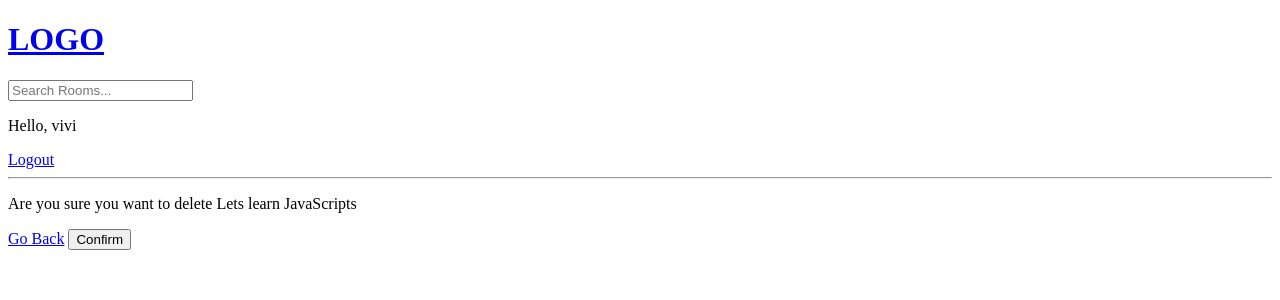
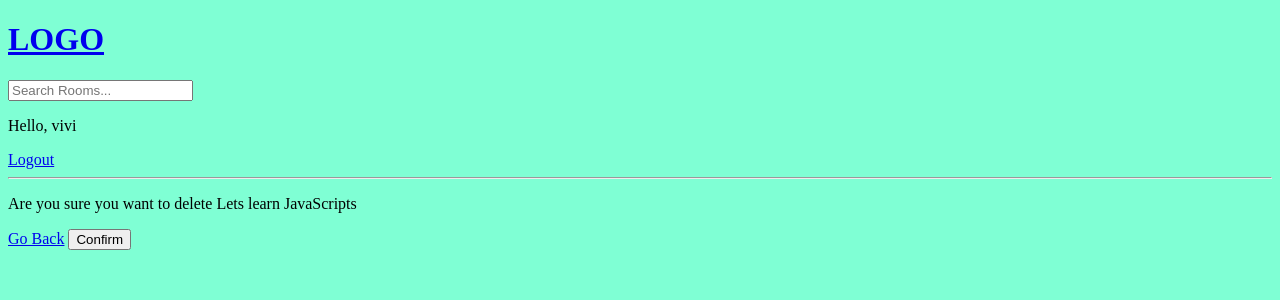
Before and after one commit to vverac/studybad, a Django app: page /delete-room/1/ in a window 1280 px wide. Shown: the top 300 px of the page. Run offline with Django 5.2, Linux system fonts and the light colour scheme; a user stored in the database is signed in; data comes from the database, SQL or seed files in the repository; both versions use the stored data as it was after the commit.

Commit message:
aplicando estilos css al body, aplicando static_root y staticfiles_dir, cargando load static en main.html y cree la etiqueta link haciendo referencia a styles/main.css

```diff
--- a/static/styles/main.css
+++ b/static/styles/main.css
@@ -0,0 +1,3 @@
+body{
+  background-color: aquamarine ;
+}
--- a/templates/main.html
+++ b/templates/main.html
@@ -1,10 +1,17 @@
 <!DOCTYPE html>
+{% load static %}
 <html lang="en">
   <head>
     <meta charset="UTF-8" />
     <meta http-equiv="X-UA-Compatible" content="IE=edge" />
-    <meta name="viewport" content="width=device-width, initial-scale=1.0" />
     <title>Study Bad</title>
+    <meta name="viewport" content="width=device-width, initial-scale=1" />
+    <link
+      rel="stylesheet"
+      type="text/css"
+      media="screen"
+      href="{% static  'styles/main.css' %}"
+    />
   </head>
 
   <body>
```
Also changed, not shown: studybad/settings.py (+9 -1 lines), db.sqlite3.
